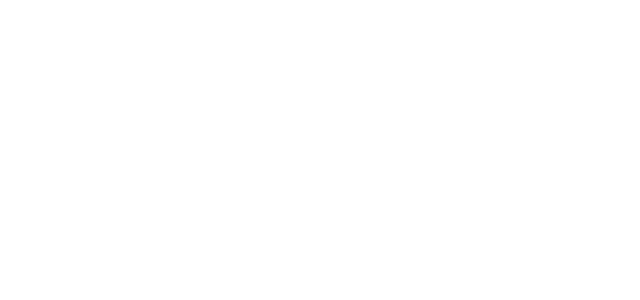
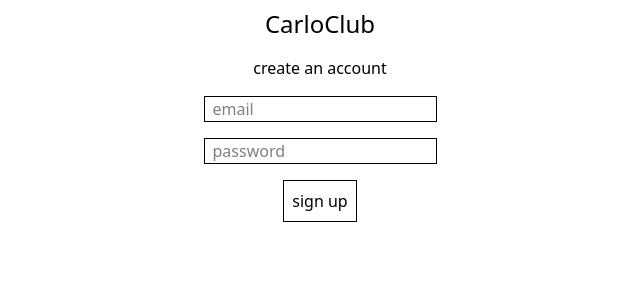
Before and after one commit to kirollos-sedhom/shopping_cart, a React (Vite) app: page /signup in a window 1280 px wide. Before the commit this address had no page. Shown: the top 300 px of the page, without its empty margins (320-960 px from the left). Built offline with nearby package versions, Linux system fonts and the light colour scheme.

Commit message:
add supabase with signup logic

```diff
--- a/package.json
+++ b/package.json
@@ -11,6 +11,7 @@
   },
   "dependencies": {
     "@reduxjs/toolkit": "^2.8.2",
+    "@supabase/supabase-js": "^2.52.0",
     "@tailwindcss/vite": "^4.1.11",
     "react": "^19.1.0",
     "react-dom": "^19.1.0",
--- a/src/App.tsx
+++ b/src/App.tsx
@@ -5,6 +5,7 @@ import Cart from "./components/Cart/Cart";
 import Layout from "./components/Layout";
 import ProductDetails from "./components/Product/ProductDetails";
 import Checkout from "./components/Checkout/Checkout";
+import Signup from "./components/auth/Signup";
 
 /*
 todo:
@@ -27,6 +28,7 @@ function App() {
           <Route path="/cart" element={<Cart />} />
           <Route path="/checkout" element={<Checkout />} />
         </Route>
+        <Route path="/signup" element={<Signup />} />
       </Routes>
     </BrowserRouter>
   );
--- a/src/components/Navbar.tsx
+++ b/src/components/Navbar.tsx
@@ -13,7 +13,9 @@ export default function Navbar() {
         <p>Home</p>
         <p>About</p>
         <p>Shop</p>
-        <p>Contact</p>
+        <Link to={"./signup"}>
+          <p>Signup</p>
+        </Link>
       </div>
 
       <Link to={"./cart"}>Cart: {cartSize}</Link>
--- /dev/null
+++ b/src/components/auth/Signup.tsx
@@ -0,0 +1,83 @@
+import React, { useEffect, useRef, useState, type FormEvent } from "react";
+
+import { supabase } from "../../lib/supabaseClient";
+export default function Signup() {
+  const emailRef = useRef<HTMLInputElement>(null);
+  const passwordRef = useRef<HTMLInputElement>(null);
+
+  const [showToast, setShowToast] = useState(false);
+  const [toastMessage, setToastMessage] = useState("");
+
+  useEffect(() => {
+    const timer = setTimeout(() => {
+      setShowToast(false);
+    }, 3000);
+
+    return () => clearTimeout(timer);
+  }, [showToast]);
+  return (
+    <div className="flex flex-col items-center gap-4 p-2">
+      <h1 className="text-2xl">CarloClub</h1>
+      <p>create an account</p>
+      <input
+        className="border-1 placeholder:p-2"
+        placeholder="email"
+        ref={emailRef}
+        type="email"
+      />
+      <input
+        className="border-1 placeholder:p-2"
+        placeholder="password"
+        ref={passwordRef}
+        type="password"
+      />
+      <button
+        onClick={handleSubmit}
+        className="border-1 p-2 cursor-pointer hover:bg-slate-200 active:bg-slate-300"
+        type="submit"
+      >
+        sign up
+      </button>
+
+      {showToast && <div>{toastMessage}</div>}
+    </div>
+  );
+
+  async function handleSubmit() {
+    const email = emailRef.current?.value.trim();
+    const password = passwordRef.current?.value.trim();
+    try {
+      if (email && password) {
+        const { data, error } = await supabase.auth.signUp({ email, password });
+
+        if (error) {
+          console.error("signup failed", error.message, error);
+          setToastMessage("signup failed");
+          setShowToast(true);
+        } else {
+          console.log("signup successfull", data);
+          setToastMessage("signup successfull");
+          setShowToast(true);
+        }
+      }
+    } catch (error) {
+      if (error instanceof Error) {
+        console.log(error.message);
+        setToastMessage("signup failed");
+        setShowToast(true);
+      }
+    }
+  }
+}
+
+/*
+todo: change toast color based on success/fail
+
+todo: handle early submission, maybe disable button
+
+todo: add animation, maybe using framer motion
+
+? maybe loading state
+? maybe keyboard accessibility
+
+*/
--- /dev/null
+++ b/src/lib/supabaseClient.ts
@@ -0,0 +1,8 @@
+import { createClient } from "@supabase/supabase-js";
+
+const supabaseUrl = "https://wztpytmlwlvqlkruorzo.supabase.co";
+
+const supabaseAnonKey =
+  "eyJhbGciOiJIUzI1NiIsInR5cCI6IkpXVCJ9.eyJpc3MiOiJzdXBhYmFzZSIsInJlZiI6Ind6dHB5dG1sd2x2cWxrcnVvcnpvIiwicm9sZSI6ImFub24iLCJpYXQiOjE3NTI4NTk4NjMsImV4cCI6MjA2ODQzNTg2M30.Ec1u0_BjoRwOCMYxcIbs7B2HDw1bMckuCSolF9fRqx4";
+
+export const supabase = createClient(supabaseUrl, supabaseAnonKey);
```
Also changed, not shown: 1 other file (tests, documents, lock files or other folders).
